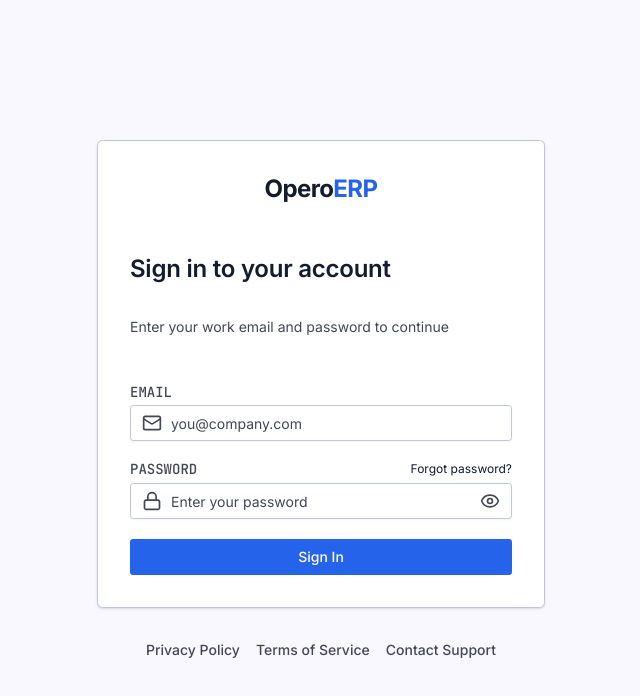
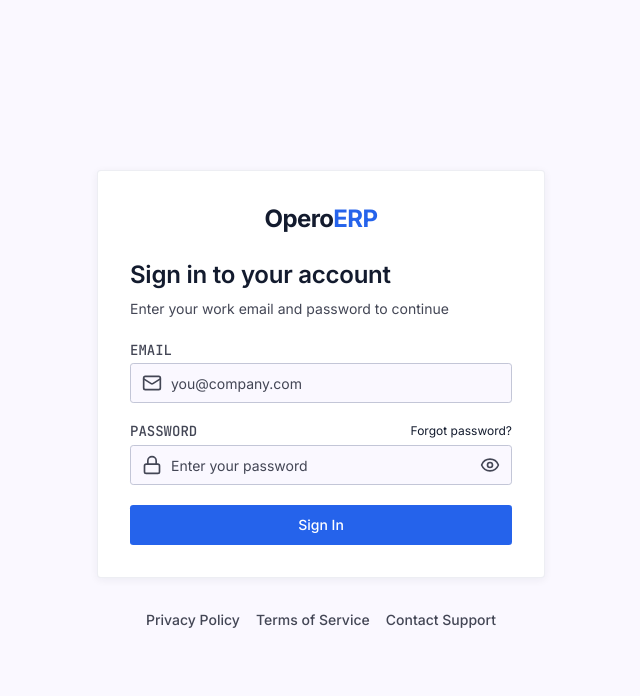
Before and after one commit to NatdanaiKhe/OperoERP, a Next.js app in the folder apps/web/: page /login in a window 1280 px wide. Shown: the top 696 px of the page, without its empty margins (319-959 px from the left). Built offline with nearby package versions, Linux system fonts and the light colour scheme; no server answers.

Commit message:
refactor(web): migrate atoms to shadcn/ui and lucide-react

```diff
--- /dev/null
+++ b/apps/web/app/components/ui/button.tsx
@@ -0,0 +1,55 @@
+import * as React from 'react';
+import { Slot } from '@radix-ui/react-slot';
+import { cva, type VariantProps } from 'class-variance-authority';
+import { cn } from '@/app/lib/utils';
+
+const buttonVariants = cva(
+  'inline-flex items-center justify-center gap-2 whitespace-nowrap rounded-md text-sm font-medium transition-colors focus-visible:outline-none focus-visible:ring-2 focus-visible:ring-ring focus-visible:ring-offset-2 disabled:pointer-events-none disabled:opacity-50',
+  {
+    variants: {
+      variant: {
+        default: 'bg-primary text-primary-foreground hover:bg-primary/90',
+        destructive:
+          'bg-destructive text-white hover:bg-destructive/90',
+        outline:
+          'border border-input bg-background hover:bg-accent hover:text-accent-foreground',
+        secondary:
+          'bg-secondary text-secondary-foreground hover:bg-secondary/80',
+        ghost: 'hover:bg-accent hover:text-accent-foreground',
+        link: 'text-primary underline-offset-4 hover:underline',
+      },
+      size: {
+        default: 'h-10 px-4 py-2',
+        sm: 'h-9 rounded-md px-3',
+        lg: 'h-11 rounded-md px-8',
+        icon: 'h-10 w-10',
+      },
+    },
+    defaultVariants: {
+      variant: 'default',
+      size: 'default',
+    },
+  },
+);
+
+export interface ButtonProps
+  extends React.ButtonHTMLAttributes<HTMLButtonElement>,
+    VariantProps<typeof buttonVariants> {
+  asChild?: boolean;
+}
+
+const Button = React.forwardRef<HTMLButtonElement, ButtonProps>(
+  ({ className, variant, size, asChild = false, ...props }, ref) => {
+    const Comp = asChild ? Slot : 'button';
+    return (
+      <Comp
+        className={cn(buttonVariants({ variant, size, className }))}
+        ref={ref}
+        {...props}
+      />
+    );
+  },
+);
+Button.displayName = 'Button';
+
+export { Button, buttonVariants };
--- /dev/null
+++ b/apps/web/app/components/ui/card.tsx
@@ -0,0 +1,85 @@
+import * as React from 'react';
+import { cn } from '@/app/lib/utils';
+
+const Card = React.forwardRef<
+  HTMLDivElement,
+  React.HTMLAttributes<HTMLDivElement>
+>(({ className, ...props }, ref) => (
+  <div
+    ref={ref}
+    className={cn(
+      'rounded-lg border border-border/30 bg-card text-card-foreground shadow-[0_2px_8px_rgba(19,27,46,0.06)]',
+      className,
+    )}
+    {...props}
+  />
+));
+Card.displayName = 'Card';
+
+const CardHeader = React.forwardRef<
+  HTMLDivElement,
+  React.HTMLAttributes<HTMLDivElement>
+>(({ className, ...props }, ref) => (
+  <div
+    ref={ref}
+    className={cn('flex flex-col space-y-1.5 p-6', className)}
+    {...props}
+  />
+));
+CardHeader.displayName = 'CardHeader';
+
+const CardTitle = React.forwardRef<
+  HTMLDivElement,
+  React.HTMLAttributes<HTMLDivElement>
+>(({ className, ...props }, ref) => (
+  <div
+    ref={ref}
+    className={cn(
+      'text-2xl font-semibold leading-none tracking-tight',
+      className,
+    )}
+    {...props}
+  />
+));
+CardTitle.displayName = 'CardTitle';
+
+const CardDescription = React.forwardRef<
+  HTMLDivElement,
+  React.HTMLAttributes<HTMLDivElement>
+>(({ className, ...props }, ref) => (
+  <div
+    ref={ref}
+    className={cn('text-sm text-muted-foreground', className)}
+    {...props}
+  />
+));
+CardDescription.displayName = 'CardDescription';
+
+const CardContent = React.forwardRef<
+  HTMLDivElement,
+  React.HTMLAttributes<HTMLDivElement>
+>(({ className, ...props }, ref) => (
+  <div ref={ref} className={cn('p-6 pt-0', className)} {...props} />
+));
+CardContent.displayName = 'CardContent';
+
+const CardFooter = React.forwardRef<
+  HTMLDivElement,
+  React.HTMLAttributes<HTMLDivElement>
+>(({ className, ...props }, ref) => (
+  <div
+    ref={ref}
+    className={cn('flex items-center p-6 pt-0', className)}
+    {...props}
+  />
+));
+CardFooter.displayName = 'CardFooter';
+
+export {
+  Card,
+  CardHeader,
+  CardFooter,
+  CardTitle,
+  CardDescription,
+  CardContent,
+};
--- /dev/null
+++ b/apps/web/app/components/ui/input.tsx
@@ -0,0 +1,21 @@
+import * as React from 'react';
+import { cn } from '@/app/lib/utils';
+
+const Input = React.forwardRef<HTMLInputElement, React.ComponentProps<'input'>>(
+  ({ className, type, ...props }, ref) => {
+    return (
+      <input
+        type={type}
+        className={cn(
+          'flex h-10 w-full rounded-md border border-input bg-background px-3 py-2 text-sm text-foreground ring-offset-background placeholder:text-muted-foreground focus-visible:outline-none focus-visible:ring-2 focus-visible:ring-ring focus-visible:ring-offset-2 disabled:cursor-not-allowed disabled:opacity-50',
+          className,
+        )}
+        ref={ref}
+        {...props}
+      />
+    );
+  },
+);
+Input.displayName = 'Input';
+
+export { Input };
--- /dev/null
+++ b/apps/web/app/components/ui/label.tsx
@@ -0,0 +1,25 @@
+'use client';
+
+import * as React from 'react';
+import * as LabelPrimitive from '@radix-ui/react-label';
+import { cva, type VariantProps } from 'class-variance-authority';
+import { cn } from '@/app/lib/utils';
+
+const labelVariants = cva(
+  'text-sm font-medium leading-none peer-disabled:cursor-not-allowed peer-disabled:opacity-70',
+);
+
+const Label = React.forwardRef<
+  React.ElementRef<typeof LabelPrimitive.Root>,
+  React.ComponentPropsWithoutRef<typeof LabelPrimitive.Root> &
+    VariantProps<typeof labelVariants>
+>(({ className, ...props }, ref) => (
+  <LabelPrimitive.Root
+    ref={ref}
+    className={cn(labelVariants(), className)}
+    {...props}
+  />
+));
+Label.displayName = LabelPrimitive.Root.displayName;
+
+export { Label };
```
Also changed, not shown: apps/web/components.json (added), 1 other file (tests, documents, lock files or other folders).
